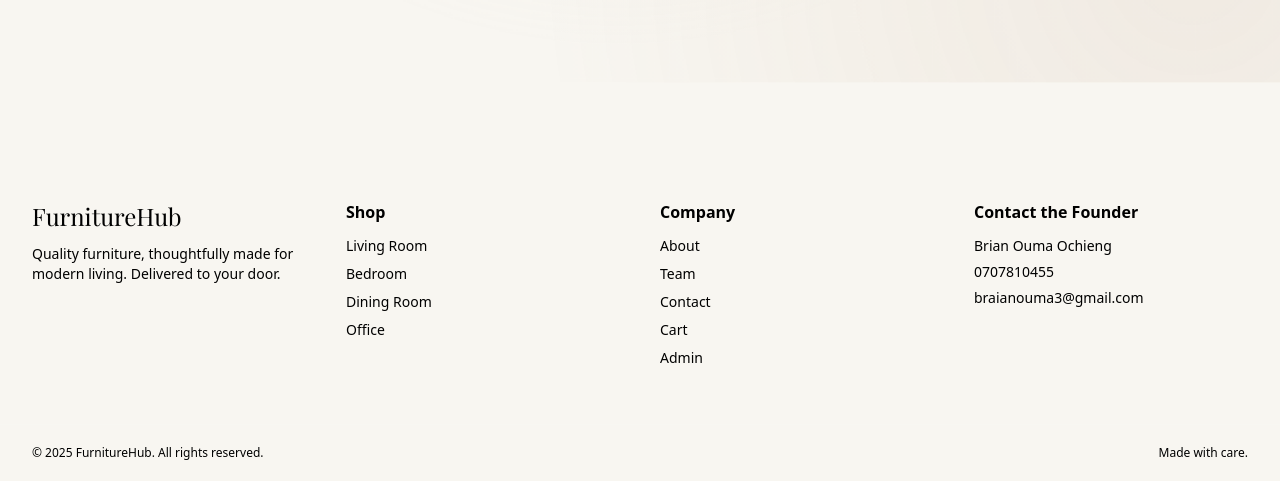
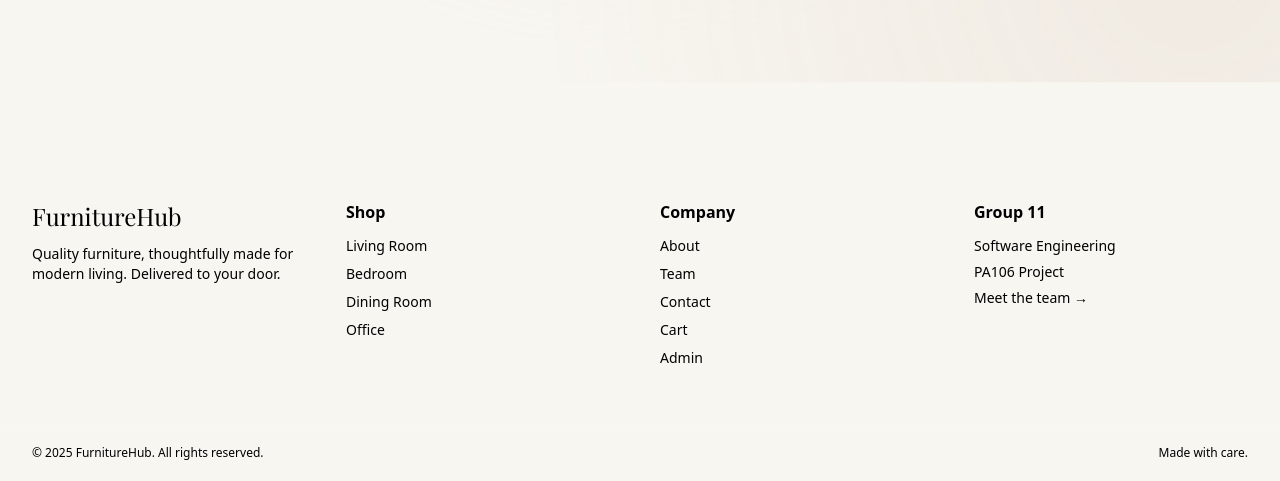
Before and after one commit to ogutuvalentine6-a11y/furniture, a Flask app: page /about in a window 1280 px wide. Shown: the part 931-1412 px from the top of the page. Run offline with Flask 3, Linux system fonts and the light colour scheme.

Commit message:
chore: Group 11 pill in navbar, strip founder contact from homepage + footer, remove PA106

```diff
--- a/app/templates/base.html
+++ b/app/templates/base.html
@@ -115,11 +115,11 @@
     <div class="preloader-group-label">Group <span>11</span></div>
     <div class="preloader-group-sub">Group 11 · Software Engineering</div>
     <div class="preloader-names">
-        <div class="preloader-name"><span class="pname">Brian Ouma Ochieng</span><span class="preg">PA106/G/28812/25</span></div>
-        <div class="preloader-name"><span class="pname">Ogutu Valentine Otieno</span><span class="preg">PA106/G/28813/25</span></div>
-        <div class="preloader-name"><span class="pname">Kiprotich Collins</span><span class="preg">PA106/G/28814/25</span></div>
-        <div class="preloader-name"><span class="pname">Elvine Bala Adidwa</span><span class="preg">PA106/G/28815/25</span></div>
-        <div class="preloader-name"><span class="pname">Oyier Edward Hamilton</span><span class="preg">PA106/G/28816/25</span></div>
+        <div class="preloader-name"><span class="pname">Brian Ouma Ochieng</span><span class="preg">Group 11/G/28812/25</span></div>
+        <div class="preloader-name"><span class="pname">Ogutu Valentine Otieno</span><span class="preg">Group 11/G/28813/25</span></div>
+        <div class="preloader-name"><span class="pname">Kiprotich Collins</span><span class="preg">Group 11/G/28814/25</span></div>
+        <div class="preloader-name"><span class="pname">Elvine Bala Adidwa</span><span class="preg">Group 11/G/28815/25</span></div>
+        <div class="preloader-name"><span class="pname">Oyier Edward Hamilton</span><span class="preg">Group 11/G/28816/25</span></div>
       </div>
       <div class="preloader-bar-wrap"></div>
     <button type="button" class="preloader-skip" onclick="document.getElementById('preloader').classList.add('done')">
--- a/app/templates/partials/footer.html
+++ b/app/templates/partials/footer.html
@@ -24,11 +24,11 @@
       </ul>
     </div>
     <div>
-      <div class="font-semibold mb-3">Contact the Founder</div>
+      <div class="font-semibold mb-3">Group 11</div>
       <div class="text-sm text-ivory/70 space-y-1.5">
-        <div class="font-medium text-ivory">Brian Ouma Ochieng</div>
-        <a href="tel:0707810455" class="block hover:text-oak transition-colors">0707810455</a>
-        <a href="mailto:braianouma3@gmail.com" class="block hover:text-oak transition-colors break-all">braianouma3@gmail.com</a>
+        <div>Software Engineering</div>
+        <div>PA106 Project</div>
+        <a href="{{ url_for('main.team_list') }}" class="block hover:text-oak transition-colors">Meet the team →</a>
       </div>
     </div>
   </div>
--- a/app/templates/partials/navbar.html
+++ b/app/templates/partials/navbar.html
@@ -3,6 +3,7 @@
     <div class="flex items-center justify-between h-20">
       <a href="{{ url_for('main.index') }}" class="font-display text-2xl tracking-tight">
         Furniture<span class="text-oak">Hub</span>
+        <span class="hidden sm:inline-flex items-center gap-1.5 text-[9px] uppercase tracking-widest text-oak bg-oak/10 border border-oak/30 px-2 py-1 rounded-full ml-2 align-middle">Group 11</span>
       </a>
 
       <nav class="hidden md:flex items-center gap-8 text-sm">
```
Also changed, not shown: app/templates/index.html (+1 -11 lines).
